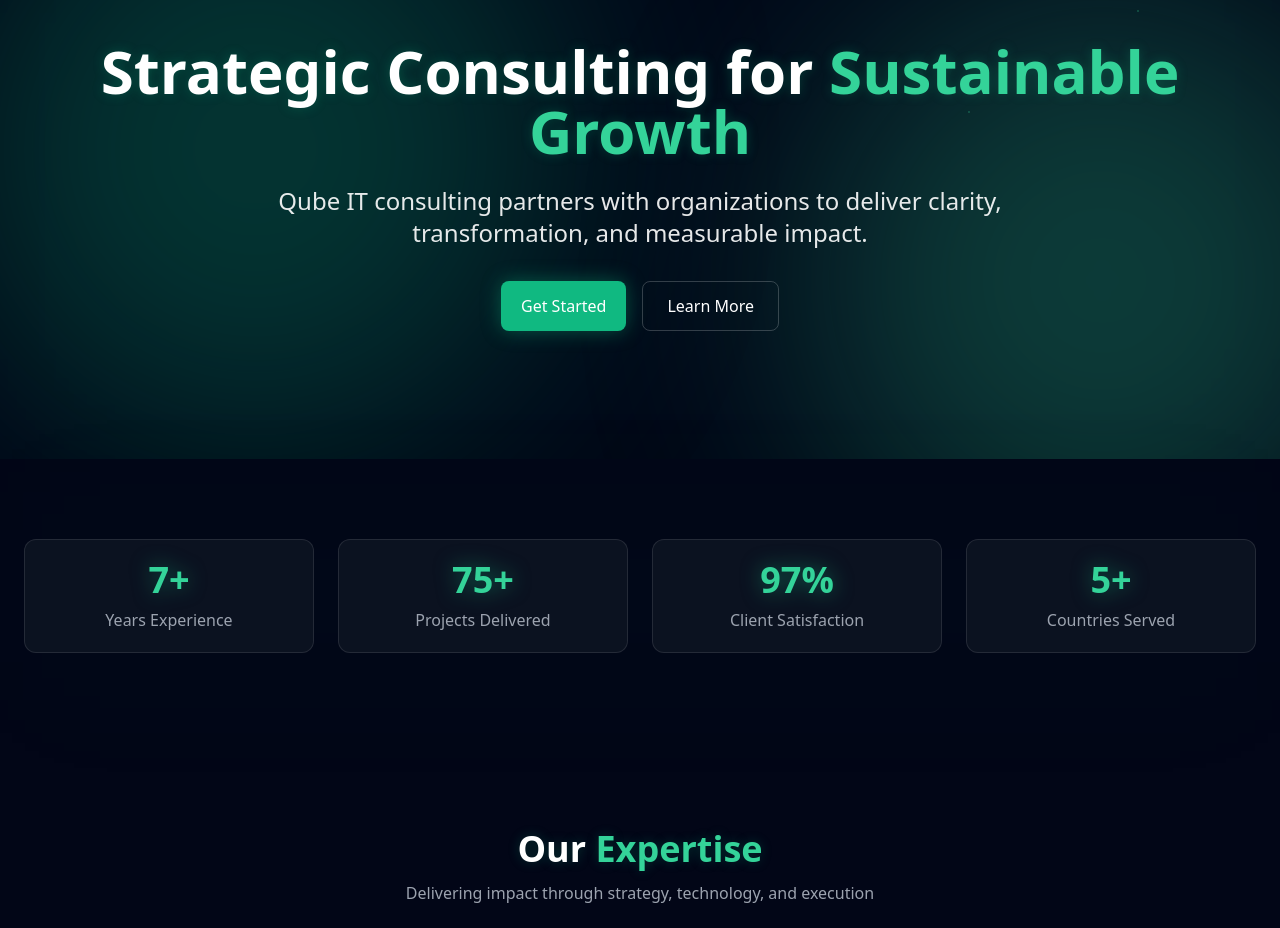
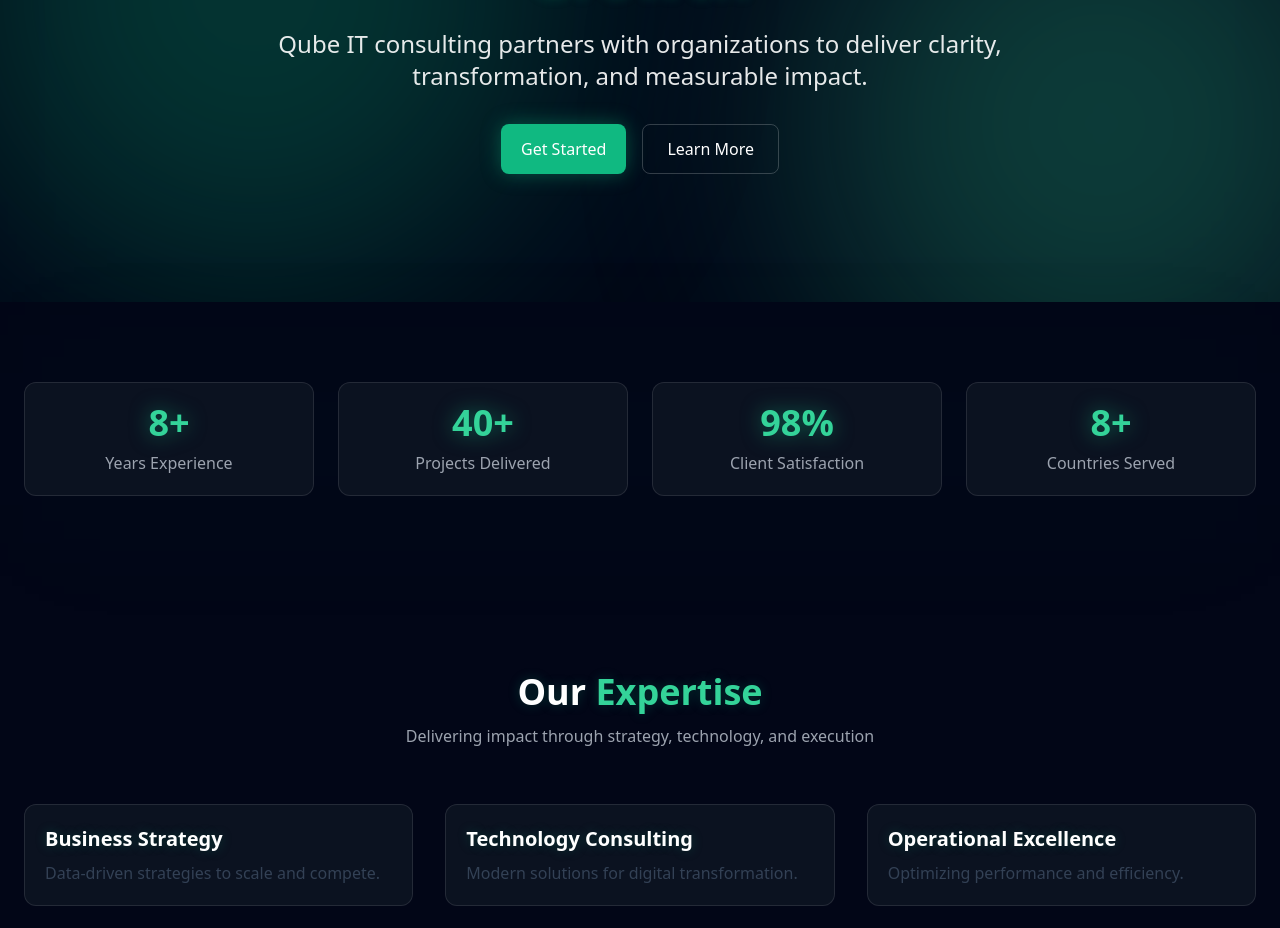
Before and after one commit to Neil1306/qubeitconsulting, a React (Vite) app: page /#/ in a window 1280 px wide. Shown: the part 244-1172 px from the top of the page. Built offline with nearby package versions, Linux system fonts and the light colour scheme.

Commit message:
Update Home.jsx

```diff
--- a/src/pages/Home.jsx
+++ b/src/pages/Home.jsx
@@ -1,17 +1,15 @@
 import ServiceCard from "../components/ServiceCard"
 import CTA from "../components/CTA"
 import Counter from "../components/Counter"
-import MainLayout from "../layouts/MainLayout"
+import Reveal from "../components/Reveal"
 
 export default function Home() {
   return (
-    <MainLayout>
     <div className="bg-[#020617] text-white min-h-screen">
 
       {/* 🔥 Hero Section */}
       <section className="hero-bg relative overflow-hidden">
 
-        {/* 🌿 Glow overlay */}
         <div className="absolute inset-0 bg-emerald-500/10 blur-3xl opacity-20"></div>
 
         {/* ✨ Floating particles */}
@@ -29,27 +27,30 @@
           ))}
         </div>
 
-        {/* 🚀 Content */}
-        <div className="max-w-7xl mx-auto px-6 py-32 text-center relative z-10 animate-[fadeInUp_1s_ease]">
+        <div className="max-w-7xl mx-auto px-6 py-32 text-center relative z-10">
 
+          <Reveal>
             <h1 className="text-4xl md:text-6xl font-bold mb-6 leading-tight">
               Strategic Consulting for
               <span className="text-emerald-400"> Sustainable Growth</span>
             </h1>
+          </Reveal>
 
+          <Reveal delay={0.2}>
             <p className="text-lg md:text-2xl opacity-90 max-w-3xl mx-auto mb-8">
               Qube IT consulting partners with organizations to deliver clarity,
               transformation, and measurable impact.
             </p>
+          </Reveal>
 
+          <Reveal delay={0.4}>
             <div className="flex justify-center gap-4 flex-wrap">
-            <button className="btn">
-              Get Started
-            </button>
+              <button className="btn">Get Started</button>
               <button className="border border-white/20 hover:border-emerald-400 px-6 py-3 rounded-lg transition hover:shadow-[0_0_20px_rgba(16,185,129,0.3)]">
                 Learn More
               </button>
             </div>
+          </Reveal>
 
         </div>
       </section>
@@ -60,25 +61,19 @@
 
         <div className="max-w-7xl mx-auto grid grid-cols-2 md:grid-cols-4 gap-6 relative z-10">
 
+          {[
+            { value: 8, label: "Years Experience" },
+            { value: 40, label: "Projects Delivered" },
+            { value: 98, label: "Client Satisfaction", suffix: "%" },
+            { value: 8, label: "Countries Served" }
+          ].map((item, i) => (
+            <Reveal key={i} delay={i * 0.1}>
               <div className="card text-center">
-            <Counter value={7} />
-            <p className="text-gray-400 mt-2">Years Experience</p>
+                <Counter value={item.value} suffix={item.suffix} />
+                <p className="text-gray-400 mt-2">{item.label}</p>
               </div>
-
-          <div className="card text-center">
-            <Counter value={75} />
-            <p className="text-gray-400 mt-2">Projects Delivered</p>
-          </div>
-
-          <div className="card text-center">
-            <Counter value={97} suffix="%" />
-            <p className="text-gray-400 mt-2">Client Satisfaction</p>
-          </div>
-
-          <div className="card text-center">
-            <Counter value={5} />
-            <p className="text-gray-400 mt-2">Countries Served</p>
-          </div>
+            </Reveal>
+          ))}
 
         </div>
       </section>
@@ -87,6 +82,7 @@
       <section className="px-6 py-24">
         <div className="max-w-7xl mx-auto">
 
+          <Reveal>
             <div className="text-center mb-14">
               <h2 className="text-3xl md:text-4xl font-bold text-white">
                 Our <span className="text-emerald-400">Expertise</span>
@@ -95,30 +91,42 @@
                 Delivering impact through strategy, technology, and execution
               </p>
             </div>
+          </Reveal>
 
           <div className="grid md:grid-cols-3 gap-8">
+
+            <Reveal delay={0.1}>
               <ServiceCard
                 title="Business Strategy"
                 desc="Data-driven strategies to scale and compete."
               />
+            </Reveal>
+
+            <Reveal delay={0.2}>
               <ServiceCard
                 title="Technology Consulting"
                 desc="Modern solutions for digital transformation."
               />
+            </Reveal>
+
+            <Reveal delay={0.3}>
               <ServiceCard
                 title="Operational Excellence"
                 desc="Optimizing performance and efficiency."
               />
+            </Reveal>
+
           </div>
 
+          <Reveal delay={0.4}>
             <div className="mt-20">
               <CTA />
             </div>
+          </Reveal>
 
         </div>
       </section>
 
     </div>
-    </MainLayout>
   )
 }
```
Lines whose indentation alone changed are shown as unchanged.
